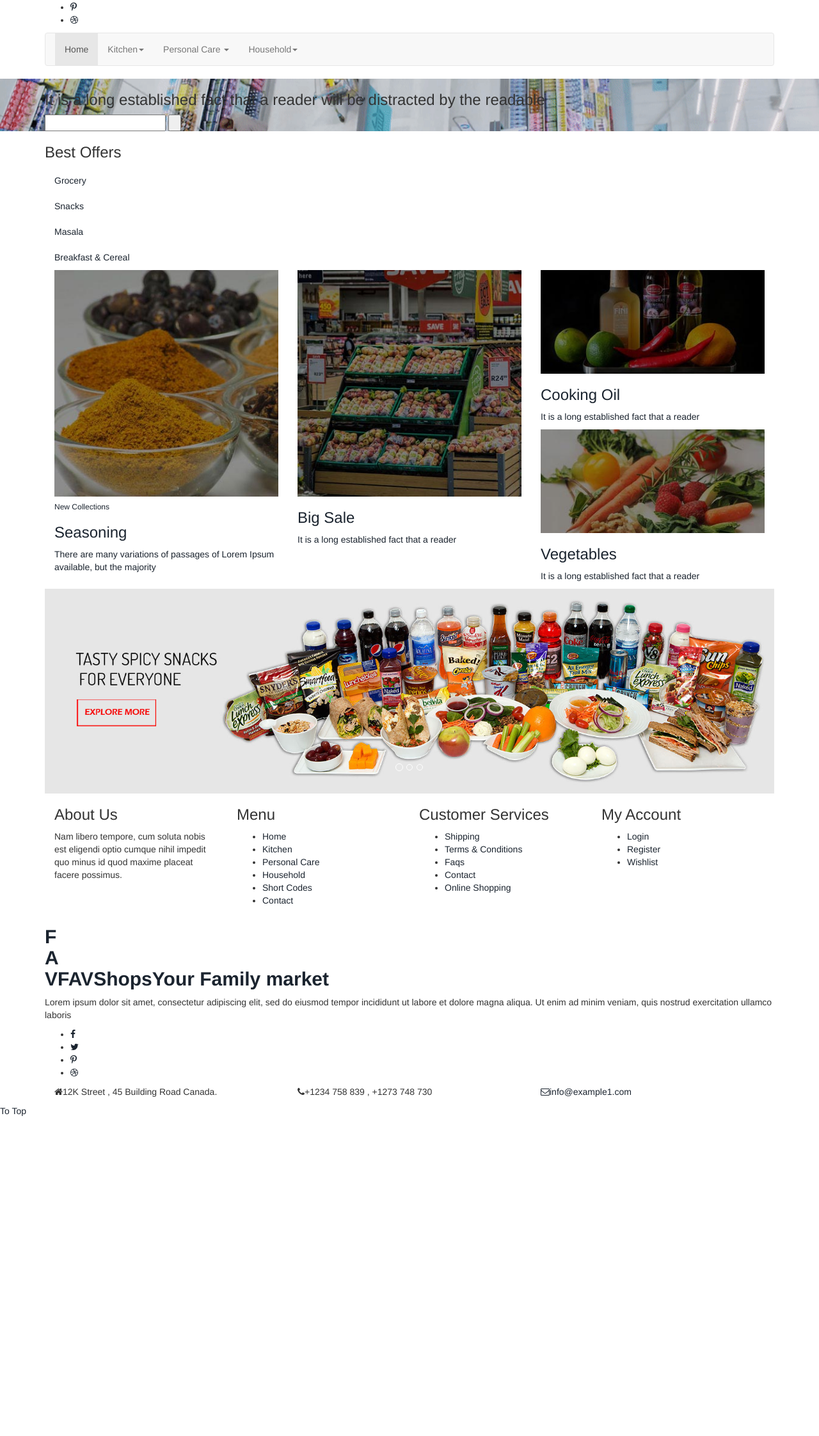
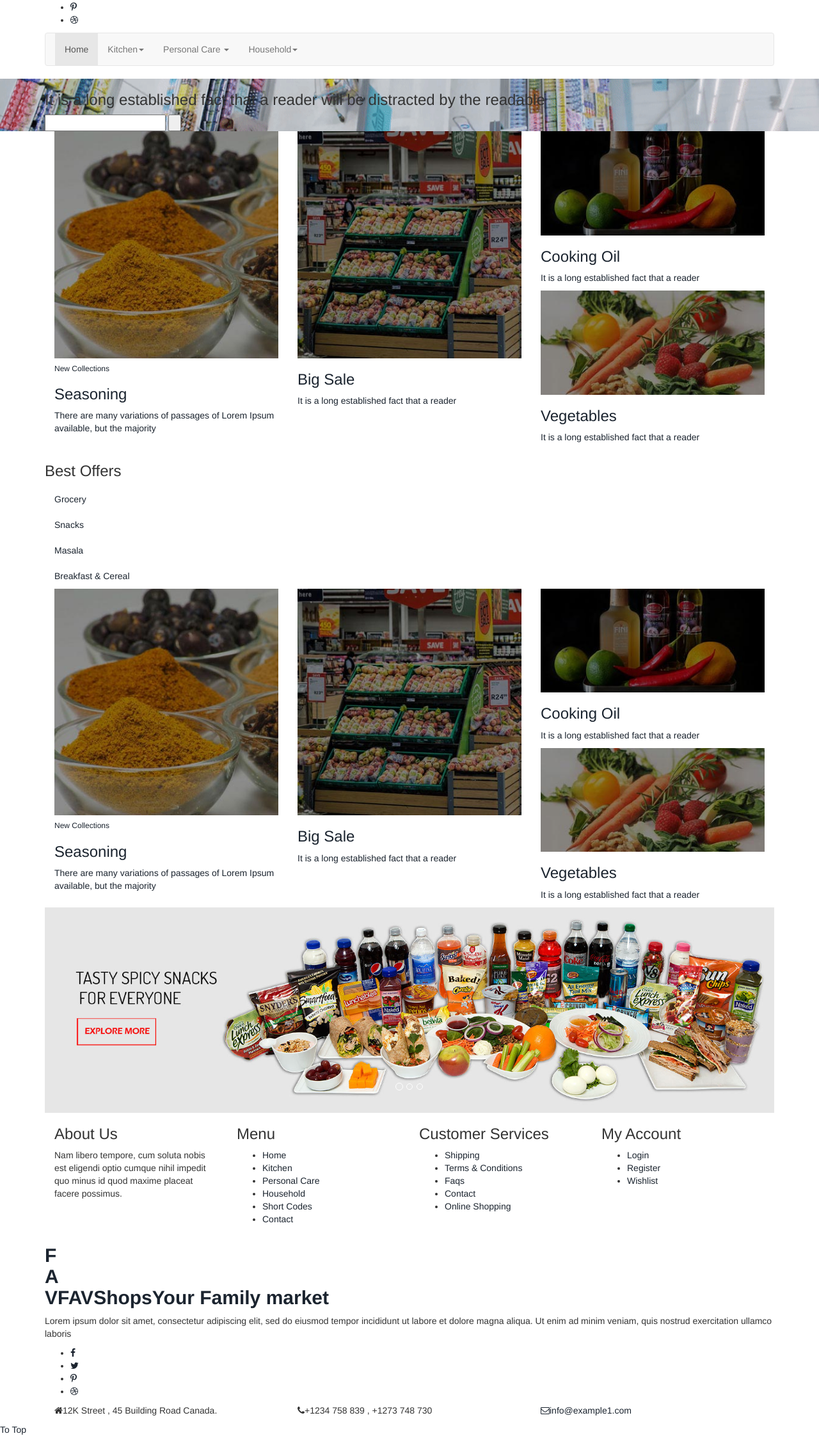
Before and after one commit to officialfavshops/favshops1, a Django app: template templates/index.html in a window 1280 px wide. Shown: the part 278-2522 px from the top of the page at 64% size. Before the commit the page ends 2022 px from the top, so only its background shows below. Run offline with Django 3.2, Linux system fonts and the light colour scheme; the template is opened without the code that fills it, so the values that code supplies are empty; parts of the project's set-up code (start-up, migrations or seed data) failed here and were passed over; some libraries are stand-ins or nearby versions; grey boxes are pictures that could not be loaded.

Commit message:
index page

```diff
--- a/templates/index.html
+++ b/templates/index.html
@@ -188,6 +188,63 @@
         </div>
     </div>
 </div>
+
+
+
+<!--content-->
+<div class="content-mid">
+    <div class="container">
+
+        <div class="col-md-4 m-w3ls">
+            <div class="col-md1 ">
+                <a href="kitchen.html">
+                    <img src="{% static 'template/images/co1.jpg'%}" class="img-responsive img" alt="">
+                    <div class="big-sa">
+                        <h6>New Collections</h6>
+                        <h3>Season<span>ing </span></h3>
+                        <p>There are many variations of passages of Lorem Ipsum available, but the majority </p>
+                    </div>
+                </a>
+            </div>
+        </div>
+        <div class="col-md-4 m-w3ls1">
+            <div class="col-md ">
+                <a href="hold.html">
+                    <img src="{% static 'template/images/co.jpg'%}" class="img-responsive img" alt="">
+                    <div class="big-sale">
+                        <div class="big-sale1">
+                            <h3>Big <span>Sale</span></h3>
+                            <p>It is a long established fact that a reader </p>
+                        </div>
+                    </div>
+                </a>
+            </div>
+        </div>
+        <div class="col-md-4 m-w3ls">
+            <div class="col-md2 ">
+                <a href="kitchen.html">
+                    <img src="{% static 'template/images/co2.jpg'%}" class="img-responsive img1" alt="">
+                    <div class="big-sale2">
+                        <h3>Cooking <span>Oil</span></h3>
+                        <p>It is a long established fact that a reader </p>
+                    </div>
+                </a>
+            </div>
+            <div class="col-md3 ">
+                <a href="hold.html">
+                    <img src="{% static 'template/images/co3.jpg'%}" class="img-responsive img1" alt="">
+                    <div class="big-sale3">
+                        <h3>Vegeta<span>bles</span></h3>
+                        <p>It is a long established fact that a reader </p>
+                    </div>
+                </a>
+            </div>
+        </div>
+        <div class="clearfix"></div>
+    </div>
+</div>
+<!--content-->
+
 
 
 <!--content-->
```
